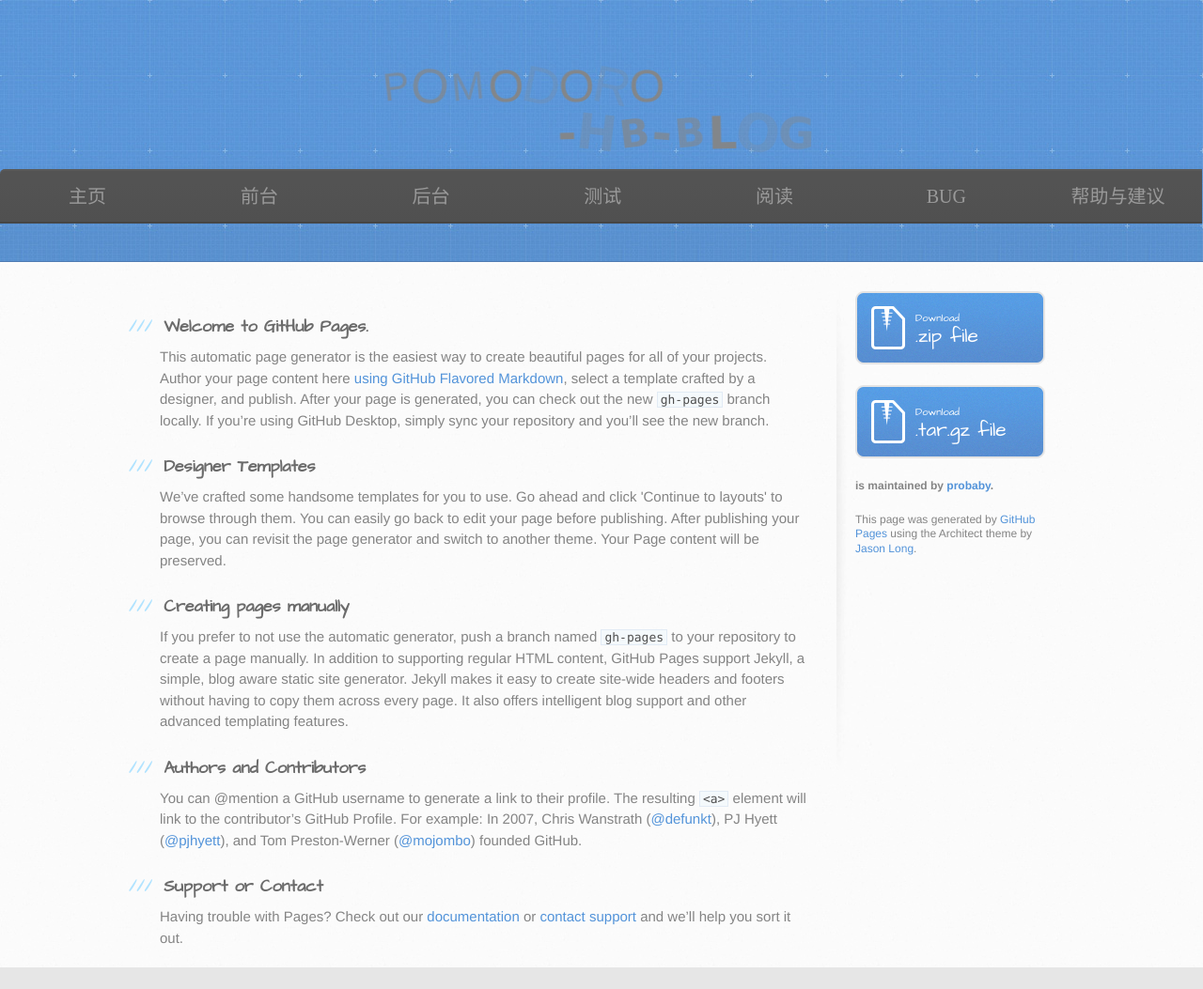
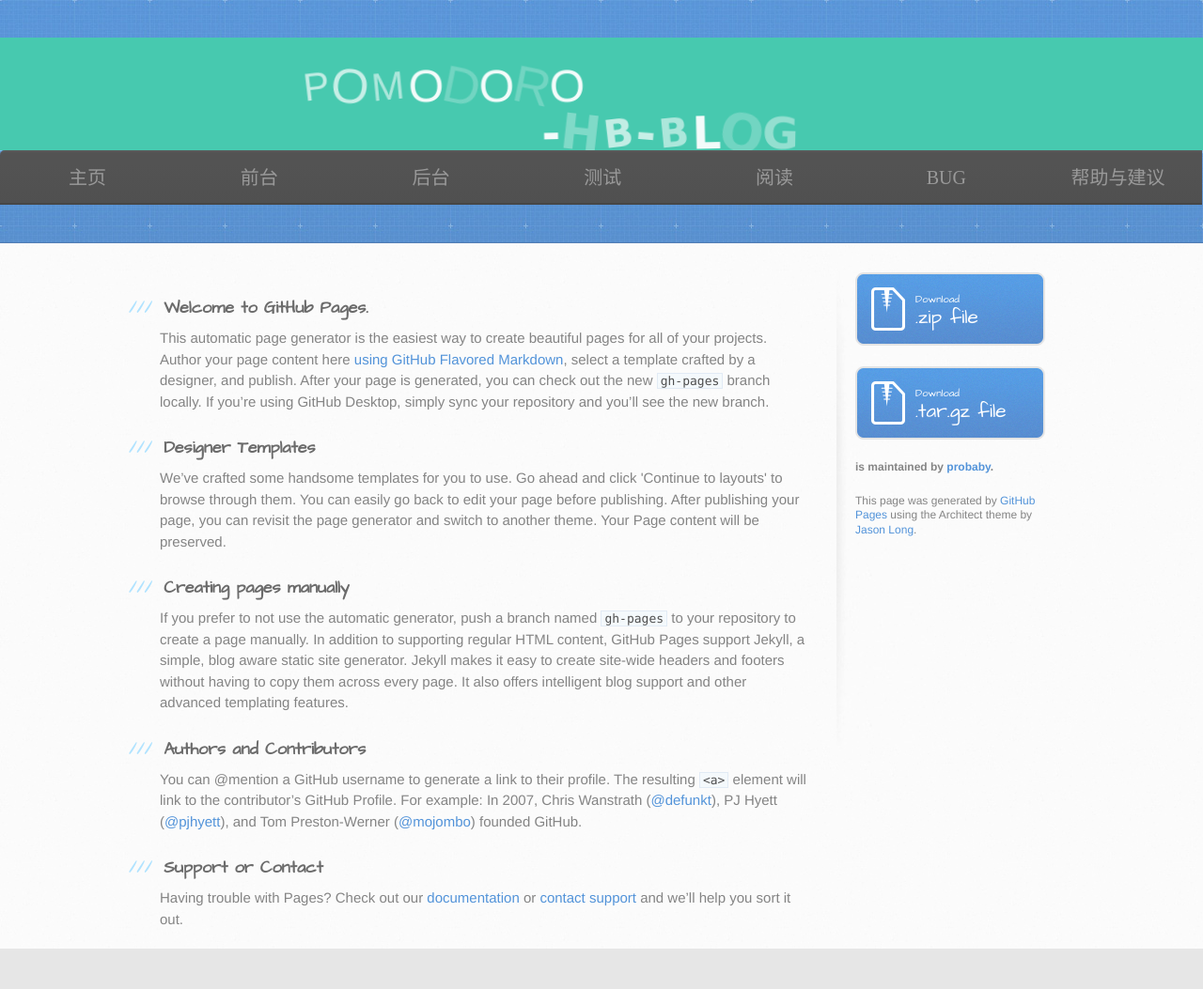
Before and after one commit to probaby/Blog, a Jekyll site: the page index.html, which Jekyll copies as it is, in a window 1280 px wide. Shown: the whole page at 94% size. Built offline with Jekyll 4.4.1, drawn with Linux system fonts in a browser that asks for light colours; nearby versions of some CDN libraries.

Commit message:
Update index.html

```diff
--- a/index.html
+++ b/index.html
@@ -21,12 +21,12 @@
 
   <body>
     <header>
-      <div class="inner">
+      <!--<div class="inner">-->
         <!--<h1>Blog</h1>-->
         <!--<h2>My Blog</h2>-->
         <!--<a href="https://github.com/probaby/Blog" class="button"><small>View project on</small> GitHub</a>-->
 
-<!--<div  style="top:0;height:120px;width:100%;color:#FFFFFF;background: #1abc9c;">-->
+<div  style="top:0;height:120px;width:100%;color:#FFFFFF;background: #1abc9c;">
   <div class="loader font1" style="width:100%;top:10px;margin:0px 0 0px 25%;padding-top:15px">
 	  <span class="span2">P</span>
 	  <span class="span3">O</span>
```
